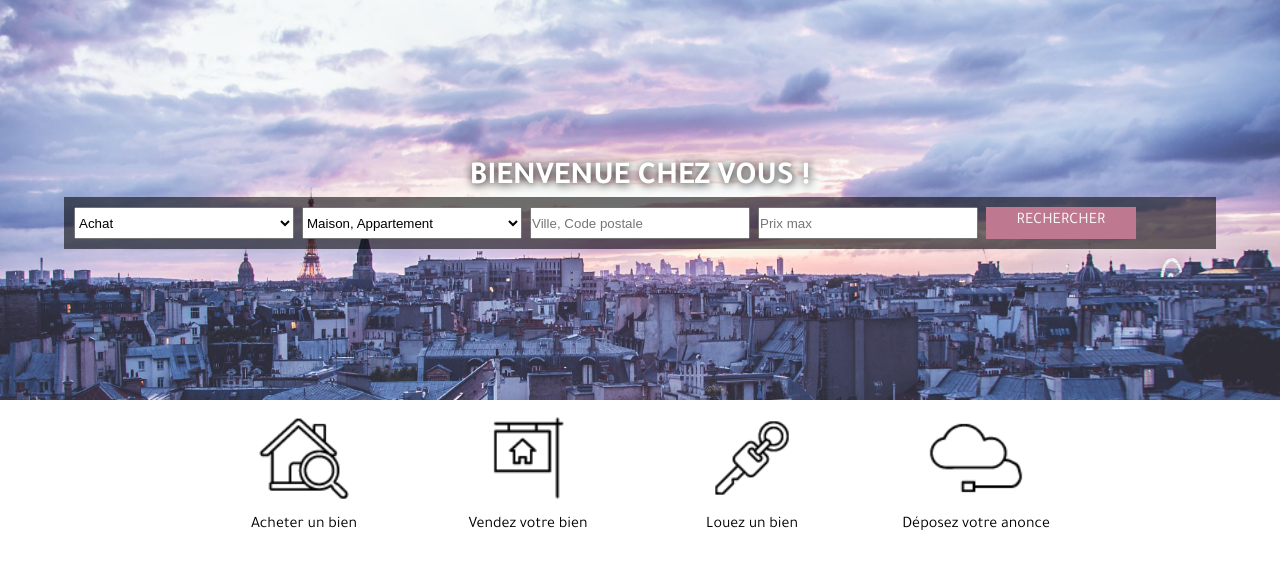
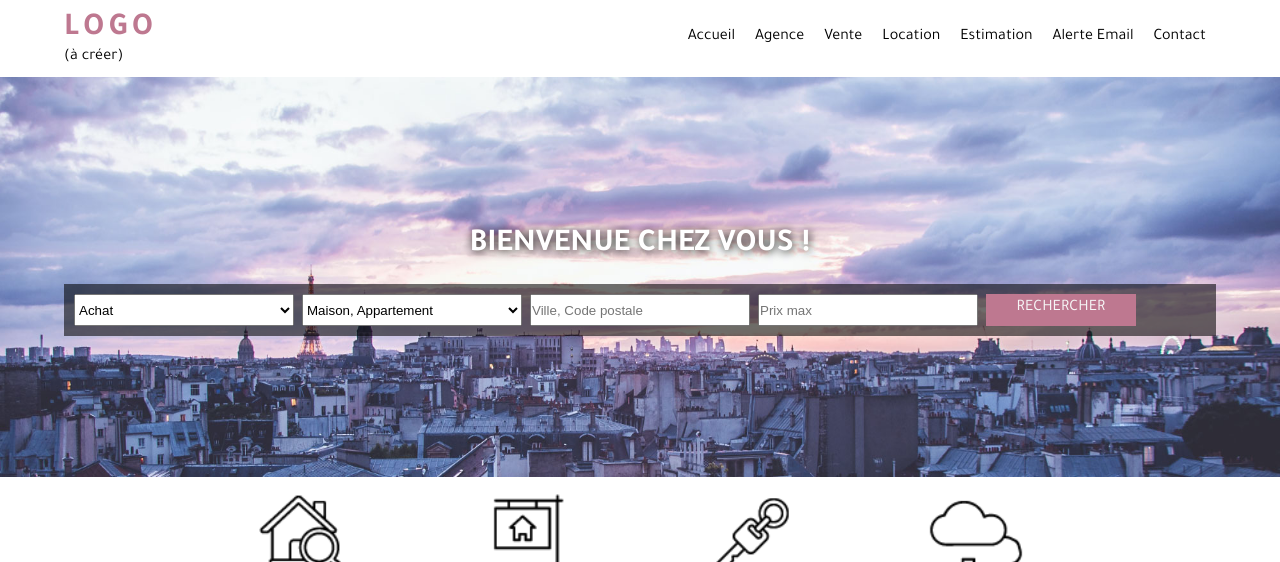
Before and after one commit to Whitney-Desbonnes/home-page-agence-immobiliere, a plain HTML site: page index.html in a window 1280 px wide. Shown: the top 562 px of the page. Drawn offline with nearby package versions, Linux system fonts and the light colour scheme.

Commit message:
nav bar terminer / reste quelques ajustments à faire sur le style global de la page

```diff
--- a/assets/scripts/js/main.js
+++ b/assets/scripts/js/main.js
@@ -1,3 +1,13 @@
+// header nav
+let hamburger = document.querySelector('i');
+let nav = document.querySelector('.header__nav');
+
+function menuDeroulant () {
+  nav.classList.toggle('height-nav');
+}
+
+hamburger.addEventListener('click', menuDeroulant);
+
 // swiper on
 let swiper = new Swiper(".mySwiper", {
     spaceBetween: 10,
--- a/assets/styles/scss/_mediaqueries.scss
+++ b/assets/styles/scss/_mediaqueries.scss
@@ -26,6 +26,35 @@
     }
 }
 @media only screen and (min-width: 768px) {
+    // header
+    header {
+        .header__top {
+            align-items: center;
+            p {
+                width: 30%;
+            }
+            i {
+                display: none;
+            }
+            .header__nav {
+                overflow: visible;
+                width: 70%;
+                max-height: 700px;
+                ul {
+                    display: flex;
+                    justify-content: end;
+                    li {
+                        background-color: transparent;
+                        margin: 0 10px;
+                        a {
+                            color: #000;
+                        }
+                    }
+                }
+            }
+        }
+    }
+
     // section bloc image
     .container__images {
         grid-template-columns: repeat(4, 1fr);
--- a/assets/styles/scss/main.scss
+++ b/assets/styles/scss/main.scss
@@ -30,6 +30,10 @@ a {
     color: $textColor;
 }
 
+ul {
+    list-style: none;
+}
+
 .bold {
     font-weight: bold;
 }
@@ -37,13 +41,59 @@ a {
 // header
 header {
     text-align: center;
-    color: #fff;
-    // .header__nav {
+    .header__top {
+        display: flex;
+        justify-content: space-between;
+        flex-wrap: wrap;
+        width: 90%;
+        margin: 10px auto 10px auto;
+        p {
+            width: 50%;
+            text-align: left;
+            span {
+                color: $buttonColor;
+                text-transform: uppercase;
+                font-weight: 700;
+                font-size: 2rem;
+                letter-spacing: 0.3rem;
+            }
+        }
+        i {
+            font-size: 2rem;
+            color: $buttonColor;
+            cursor: pointer;
+            width: 50%;
+            text-align: end;
+        }
+        .header__nav {
+            width: 100%;
+            max-height: 0;
+            overflow: hidden;
+            transition: max-height 0.5s ease-in;
+            ul {
+                li {
+                    background-color: #2d3d64b8;
+                    padding: 15px 0;
+                    border-bottom: 2px solid #fff;
+                    a {
+                        &:hover {
+                            color: $buttonColor;
+                            transition: .5s;
+                        }
+                    }
+                }
+            }
+        }
 
-    // }
+        .height-nav {
+            max-height: 600px;
+            transition: max-height 1s ease-in;
+        }
 
+    }
     .header__bottom {
         position: relative;
+        color: #fff;
         img {
             height: 100%;
             min-height: 400px;
@@ -53,6 +103,7 @@ header {
             h1 {
                 text-shadow: 1px 1px 10px #000;
                 text-transform: uppercase;
+                margin-bottom: 20px;
             }
             position: absolute;
             top: 50%;
@@ -228,7 +279,6 @@ footer {
             }
             ul {
                 display: flex;
-                list-style: none;
                 li {
                     margin: 0 5px;
                     img {
--- a/index.html
+++ b/index.html
@@ -7,6 +7,8 @@
         <title>Accueil | Agence immobilière</title>
         <!-- icone haut de la page -->
         <link rel="icon" href="" type="image/png" sizes="32x32">
+        <!-- librairie icone -->
+        <link rel="stylesheet" href="https://unicons.iconscout.com/release/v4.0.0/css/line.css">
         <!-- style cdn swiper -->
         <link rel="stylesheet" href="https://unpkg.com/swiper/swiper-bundle.min.css"/>
         <!-- style - main.css -->
@@ -15,9 +17,27 @@
     <body>
         <!-- wwwwwwwwwwwww ENTETE wwwwwwwwwwwww -->
         <header>
-            <nav class="header__nav">
+            <div class="header__top">
+                <p>
+                    <span>Logo</span>
+                    <br>
+                    (à créer)
+                </p>
 
-            </nav>
+                <i class="uil uil-bars"></i>
+                <nav class="header__nav">
+                    <ul>
+                        <li><a href="#">Accueil</a></li>
+                        <li><a href="#">Agence</a></li>
+                        <li><a href="#">Vente</a></li>
+                        <li><a href="#">Location</a></li>
+                        <li><a href="#">Estimation</a></li>
+                        <li><a href="#">Alerte Email</a></li>
+                        <li><a href="#">Contact</a></li>
+                    </ul>
+                </nav>
+            </div>
+
 
             <div class="header__bottom">
                 <img src="assets/images/bg-img.jpg" alt="">
```
Also changed, not shown: assets/styles/css/main.css, 1 other file.
